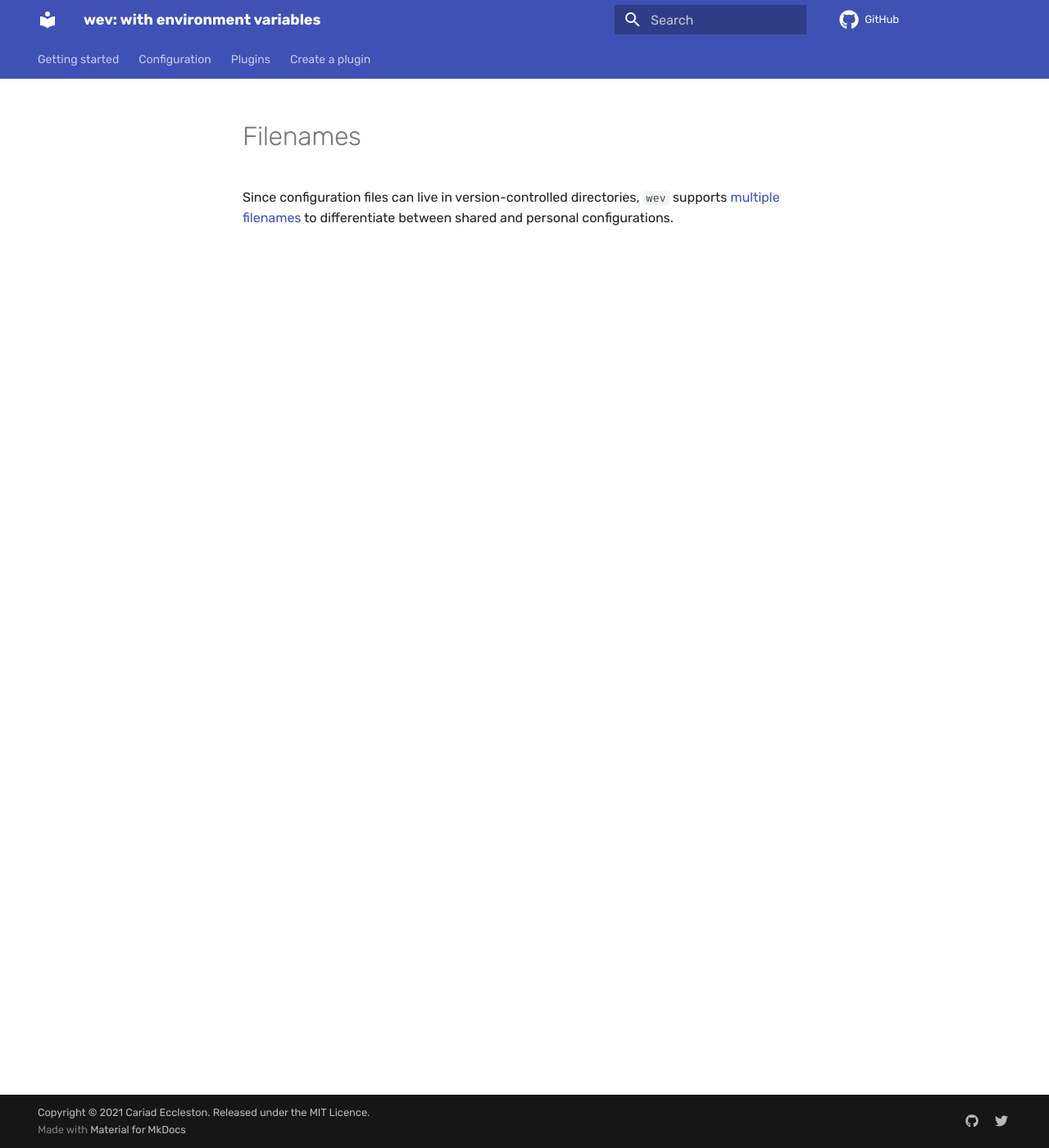
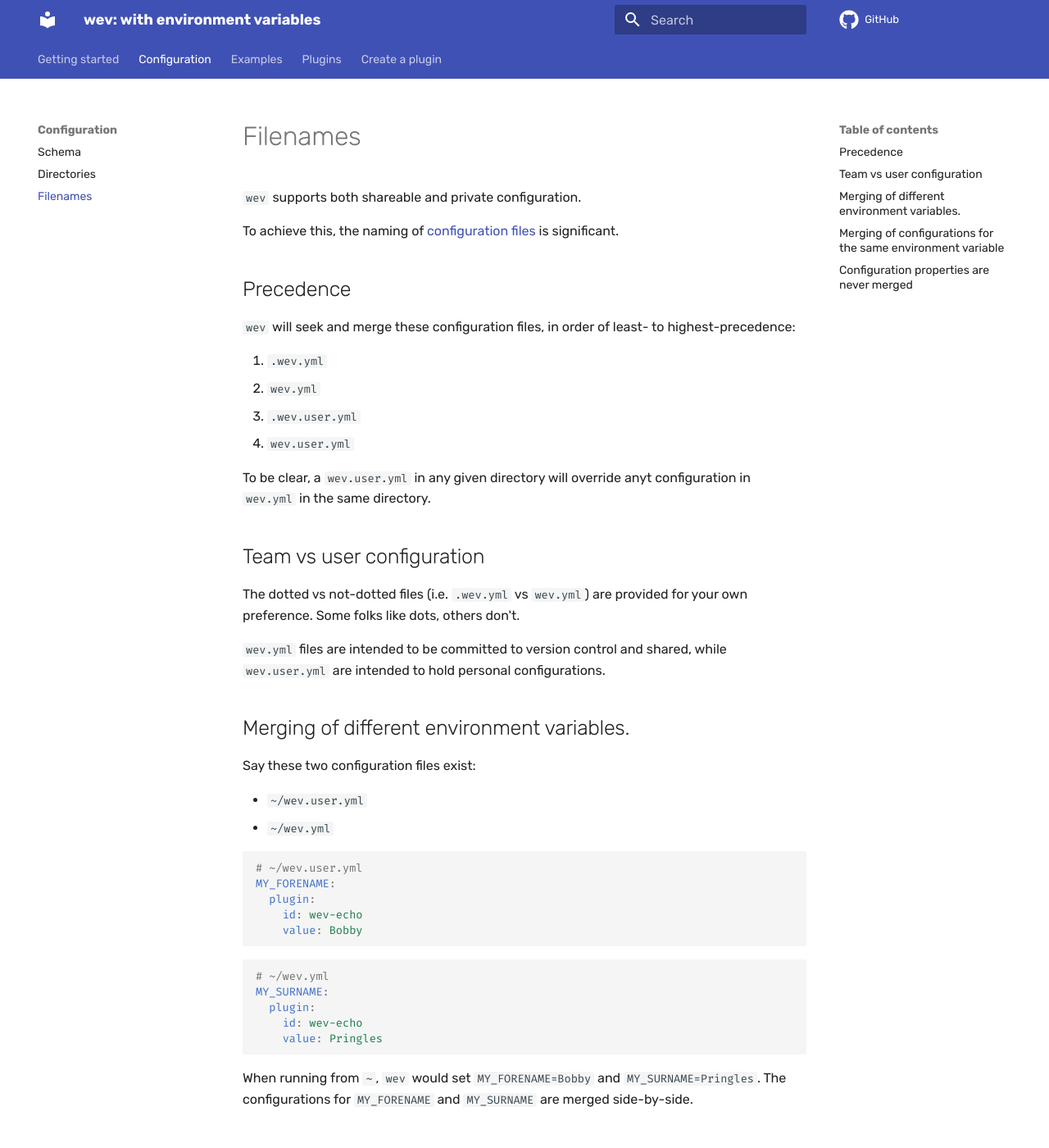
Before and after one commit to cariad/wev, an MkDocs documentation site: the page built from docs/configuration/filenames.md, in a window 1280 px wide and 1400 px high. Shown: the whole window at 82% size. Built offline with MkDocs 1.6.1 and Material for MkDocs 9.7.7, drawn with Linux system fonts in a browser that asks for light colours; comment, search, counter and statistics services are not loaded; some of the changed text lies outside the part shown.

Commit message:
Documentation (#16)

````diff
--- a/docs/configuration/filenames.md
+++ b/docs/configuration/filenames.md
@@ -1,4 +1,106 @@
 # Filenames
 
+`wev` supports both shareable and private configuration.
 
-Since configuration files can live in version-controlled directories, `wev` supports [multiple filenames](filenames.md) to differentiate between shared and personal configurations.
+To achieve this, the naming of [configuration files](../schema) is significant.
+
+## Precedence
+
+`wev` will seek and merge these configuration files, in order of least- to highest-precedence:
+
+1. `.wev.yml`
+1. `wev.yml`
+1. `.wev.user.yml`
+1. `wev.user.yml`
+
+To be clear, a `wev.user.yml` in any given directory will override anyt configuration in `wev.yml` in the same directory.
+
+## Team vs user configuration
+
+The dotted vs not-dotted files (i.e. `.wev.yml` vs `wev.yml`) are provided for your own preference. Some folks like dots, others don't.
+
+`wev.yml` files are intended to be committed to version control and shared, while `wev.user.yml` are intended to hold personal configurations.
+
+## Merging of different environment variables.
+
+Say these two configuration files exist:
+
+- `~/wev.user.yml`
+- `~/wev.yml`
+
+```yaml
+# ~/wev.user.yml
+MY_FORENAME:
+  plugin:
+    id: wev-echo
+    value: Bobby
+```
+
+```yaml
+# ~/wev.yml
+MY_SURNAME:
+  plugin:
+    id: wev-echo
+    value: Pringles
+```
+
+When running from `~`, `wev` would set `MY_FORENAME=Bobby` and `MY_SURNAME=Pringles`. The configurations for `MY_FORENAME` and `MY_SURNAME` are merged side-by-side.
+
+## Merging of configurations for the same environment variable
+
+Say these two configuration files exist:
+
+- `~/wev.user.yml`
+- `~/wev.yml`
+
+```yaml
+# ~/wev.user.yml
+MY_NAME:
+  plugin:
+    id: wev-echo
+    separator: "_"
+```
+
+```yaml
+# ~/wev.yml
+MY_NAME:
+  plugin:
+    id: wev-echo
+    separator: "-"
+    value:
+      - Bobby
+      - Pringles
+```
+
+When running from `~`, `wev` would set `MY_NAME=Bobby_Pringles`. The configuration in `wev.user.yml` overrides the configuration in `wev.yml`.
+
+## Configuration properties are never merged
+
+Say these two configuration files exist:
+
+- `~/wev.user.yml`
+- `~/wev.yml`
+
+```yaml
+# ~/wev.user.yml
+MY_NAME:
+  plugin:
+    id: wev-echo
+    value:
+      - Kim
+      - Disco
+```
+
+```yaml
+# ~/wev.yml
+MY_NAME:
+  plugin:
+    id: wev-echo
+    value:
+      - Bobby
+      - Pringles
+```
+
+When running from `~`, `wev` would set `MY_NAME=Kim Disco`.
+
+The list items of `value`--or _any_ primitive configuration property--are never merged.
--- a/mkdocs.yml
+++ b/mkdocs.yml
@@ -39,8 +39,10 @@
       - Licence: LICENSE.md
   - Configuration:
       - configuration/schema.md
-      # - configuration/directories.md
-      # - configuration/filenames.md
+      - configuration/directories.md
+      - configuration/filenames.md
+  - Examples:
+      - examples/awsmfa.md
   - Plugins:
       - plugins/index.md
       - plugins/wev-echo.md
````
Also changed, not shown: docs/configuration/directories.md (+102 -1 lines), docs/configuration/schema.md (+1 -1 lines), docs/examples/awsmfa.md (added, +31 -0 lines), docs/index.md (+13 -5 lines), docs/plugins/wev-awsmfa.md (+2 -30 lines).
